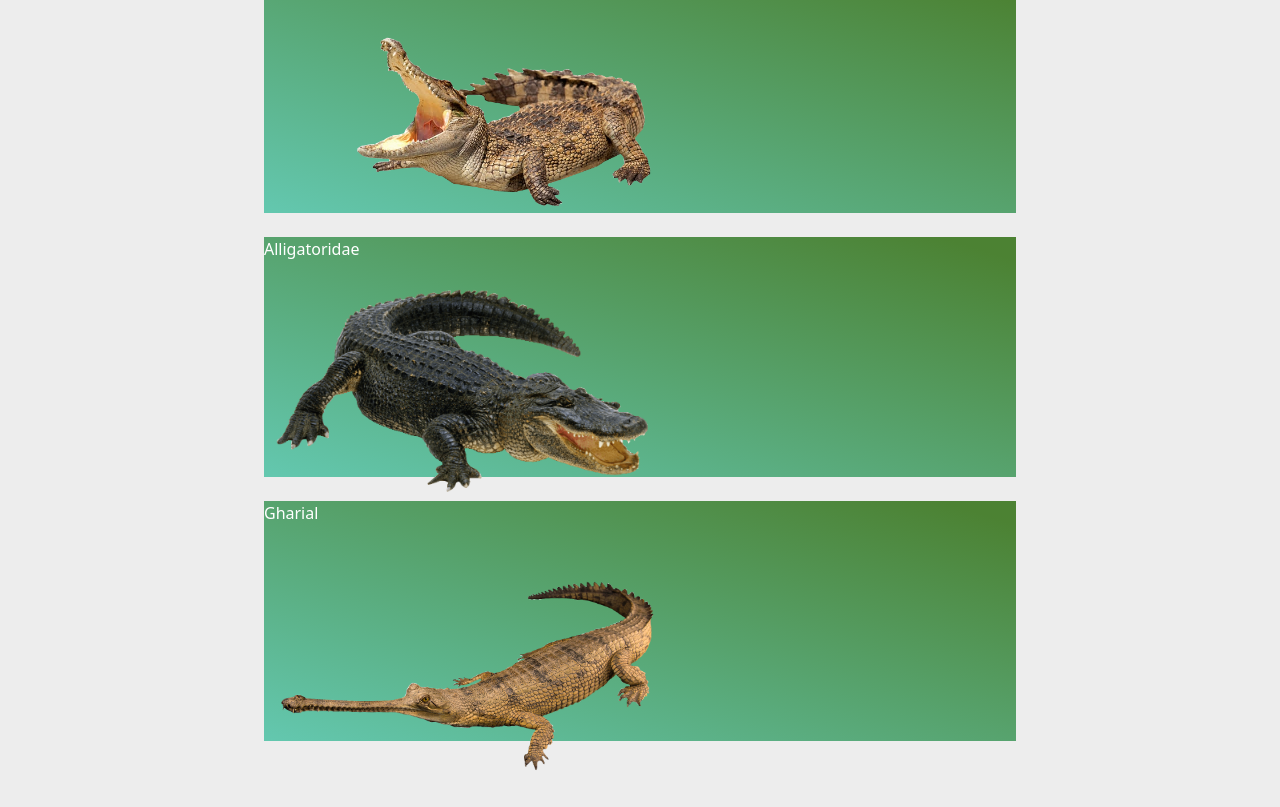
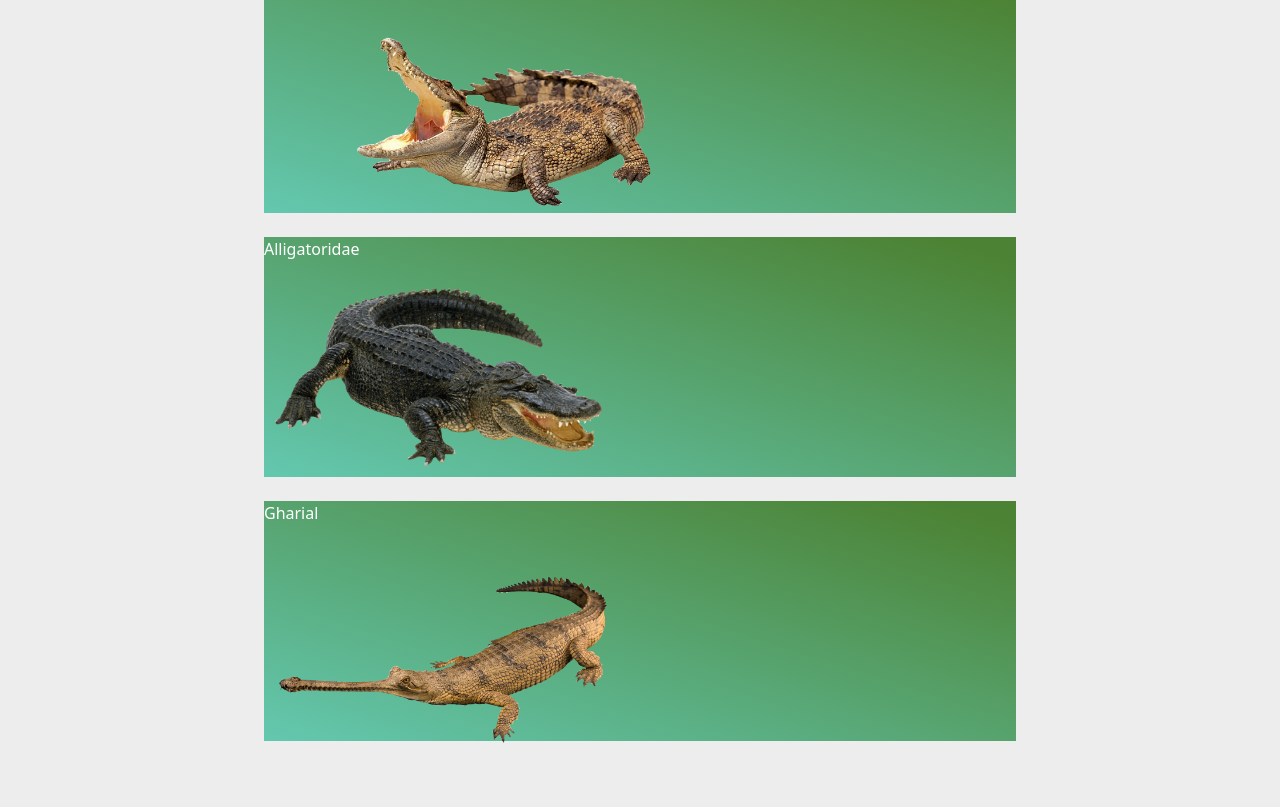
Before and after one commit to Ozmehak/crocoDB, a website: page public/index.html in a window 1280 px wide. Shown: the part 93-900 px from the top of the page. After the commit the page ends 869 px from the top, so only its background shows below. Drawn offline with nearby package versions, Linux system fonts and the light colour scheme.

Commit message:
Add mongodb

```diff
--- a/package.json
+++ b/package.json
@@ -14,6 +14,7 @@
     "bootstrap": "^5.1.3",
     "cors": "^2.8.5",
     "express": "^4.17.3",
+    "mongodb": "^4.5.0",
     "mysql": "^2.18.1"
   }
 }
--- a/public/css/app.css
+++ b/public/css/app.css
@@ -1,7 +1,7 @@
 /* GLOBAL*/
 body{
-  background-color: rgba(152, 161, 151, 1)
-  ;
+  background-color: rgba(152, 161, 151, 1);
+
 }
 /*NAVBAR*/
 .bg-green{
@@ -12,35 +12,35 @@ body{
 }
 
 /*LANDING PAGE*/
-#crocodile{
+#c1{
   width: 30rem;
-  display: flex;
-}
-#alligator{
-  width: 25rem;
-  display: flex;
 
 }
-#gharial{
-  width: 25rem;
-  display: flex;
+.c2{
+  width: 22rem;
+}
 
-}
 .flex-grid{
   background: linear-gradient(to top right, rgba(56, 188, 156, 0.76) 0%, rgba(76, 130, 51, 1) 95%);
   width: 47rem;
   height: 15rem;
+  margin-bottom: 1.5rem;
   display: flex;
-  margin-bottom: 1.5rem;
+  justify-content: space-between;
 
 }
 .flex-container{
+  flex-direction: column;
   display: flex;
-  flex-direction: column;
   align-items: center;
+
 }
 
 a{
   text-decoration: none;
   color: #000;
 }
+.text-styling{
+  display: flex;
+
+}
--- a/public/index.html
+++ b/public/index.html
@@ -39,22 +39,26 @@
     <section class="flex-container">
       <div class="flex-grid">
         <a href="html/family-crocodile.html">
-          <p>Crocodylidae</p>
-          <img id="crocodile" src="/img/template-crocodile.png" alt="" />
+          <div>
+            <p class="text-styling">Crocodylidae</p>
+          </div>
+          <div>
+            <img id="c1" src="/img/template-crocodile.png" alt="" />
+          </div>
         </a>
       </div>
 
       <div class="flex-grid">
         <a href="html/family-alligator.html">
-          <p>Alligatoridae</p>
-          <img id="alligator" src="/img/template-alligator.png" alt="" />
+          <p class="text-styling">Alligatoridae</p>
+          <img class="c2" src="/img/template-alligator.png" alt="" />
         </a>
       </div>
 
       <div class="flex-grid">
         <a href="html/family-gharial.html">
-          <p>Gharial</p>
-          <img id="gharial" src="/img/template-gharial.png" alt="" />
+          <p class="text-styling">Gharial</p>
+          <img class="c2" src="/img/template-gharial.png" alt="" />
         </a>
       </div>
     </section>
```
Also changed, not shown: 1 other file.
